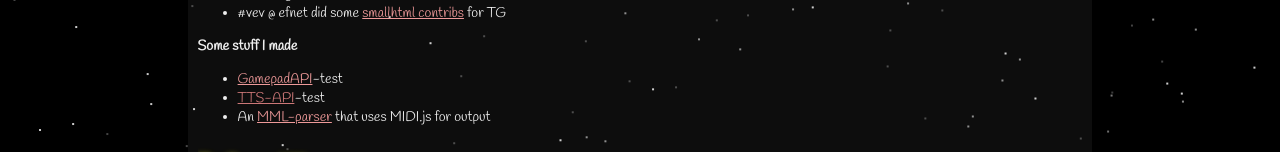
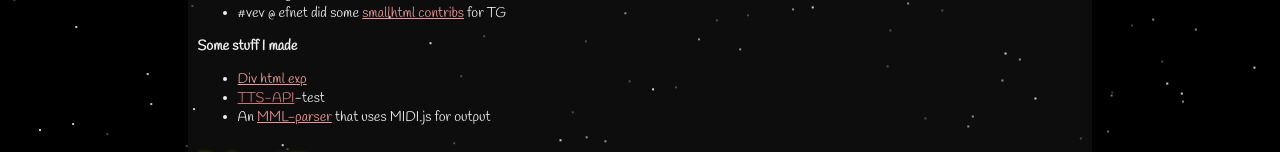
Before and after one commit to simeng/heim, a Next.js app: page / in a window 1280 px wide. Shown: the part 285-437 px from the top of the page. Built offline with nearby package versions, Linux system fonts and the light colour scheme; some icons are missing.

Commit message:
Link to html/

```diff
--- a/app/page.tsx
+++ b/app/page.tsx
@@ -10,12 +10,12 @@ export default function Page() {
       <div className="content">
         <ul className="menu-links">
           <li>
-            <a href="https://twitter.com/graaten/">
+            <a href="https://twitter.com/graaten">
               <i className="fab fa-twitter"></i> graaten
             </a>
           </li>
           <li>
-            <a href="https://github.com/simeng/">
+            <a href="https://github.com/simeng">
               <i className="fab fa-github"></i> simeng
             </a>
           </li>
@@ -39,7 +39,7 @@ export default function Page() {
           </li>
           <li>
             #vev @ efnet did some{" "}
-            <a href="https://dirty.h4x.no/smallhtml">smallhtml contribs</a> for
+            <a href="https://github.com/simeng/smallhtml">smallhtml contribs</a> for
             TG
           </li>
         </ul>
@@ -47,7 +47,7 @@ export default function Page() {
         <h2>Some stuff I made</h2>
         <ul>
           <li>
-            <a href="/gamepad.html">GamepadAPI</a>-test
+            <a href="/html">Div html exp</a>
           </li>
           <li>
             <a id="play-voice" href="">
```
Also changed, not shown: 1 other file (tests, documents, lock files or other folders).
